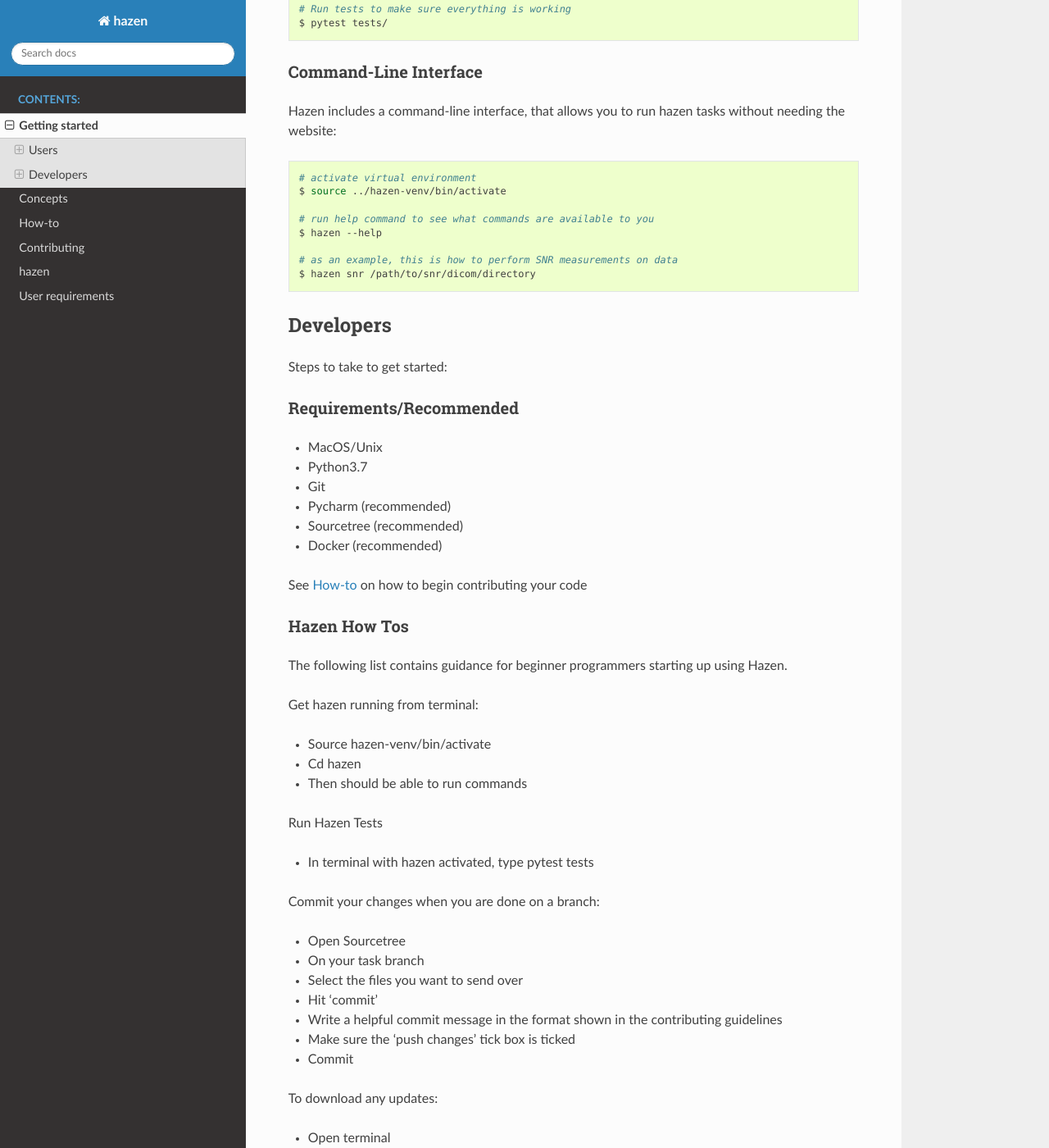
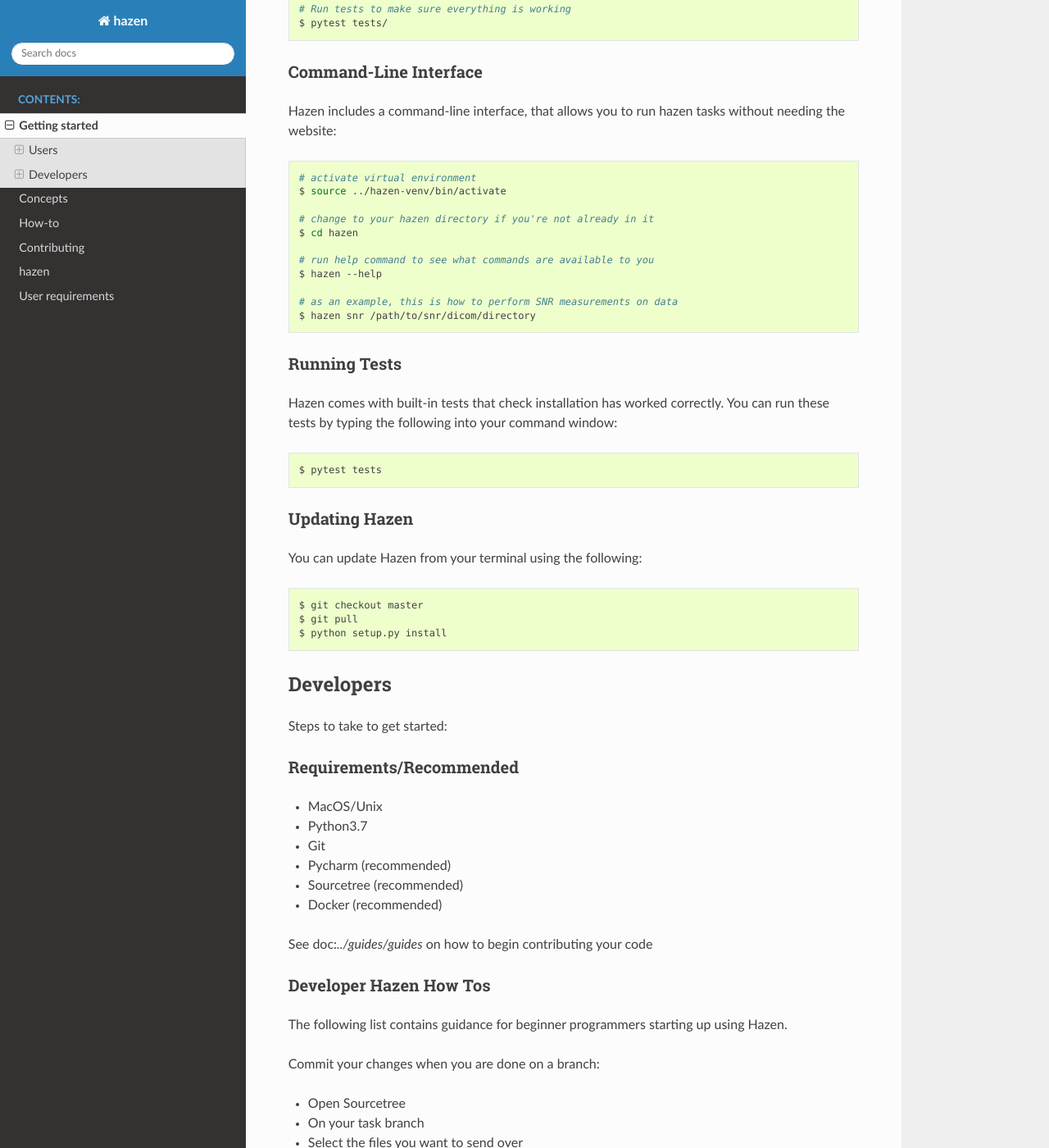
Before and after one commit to GSTT-CSC/hazen, a Sphinx documentation site: the page built from docs/getting_started/getting_started.rst, in a window 1280 px wide and 1400 px high, scrolled down 583 px. Shown: the whole window at 82% size. Built offline with Sphinx 7.4.7 and the Read the Docs theme 2.0.0, drawn with Linux system fonts in a browser that asks for light colours; some of the changed text lies outside the part shown.

Commit message:
HZN-55 update contributing guidelines
Updates to contributing guidelines for transition from bitbucket to jira issues. Detail on running tests and updating hazen added to getting started doc.

```diff
--- a/docs/getting_started/getting_started.rst
+++ b/docs/getting_started/getting_started.rst
@@ -40,11 +40,36 @@
    # activate virtual environment
    $ source ../hazen-venv/bin/activate
 
+   # change to your hazen directory if you're not already in it
+   $ cd hazen
+
    # run help command to see what commands are available to you
    $ hazen --help
 
    # as an example, this is how to perform SNR measurements on data
    $ hazen snr /path/to/snr/dicom/directory
+
+Running Tests
+----------------------
+
+Hazen comes with built-in tests that check installation has worked correctly. You can run these tests by typing the following into your command window:
+
+.. code-block:: bash
+
+   $ pytest tests
+
+
+Updating Hazen
+----------------------
+You can update Hazen from your terminal using the following:
+
+.. code-block:: bash
+
+   $ git checkout master
+   $ git pull
+   $ python setup.py install
+
+
 
 
 Developers
@@ -61,22 +86,12 @@
 - Sourcetree (recommended)
 - Docker (recommended)
 
-See :doc:`../guides/guides` on how to begin contributing your code
+See doc:`../guides/guides` on how to begin contributing your code
 
-Hazen How Tos
+Developer Hazen How Tos
 ------------------------
 
 The following list contains guidance for beginner programmers starting up using Hazen.
-
-Get hazen running from terminal:
-
-- Source hazen-venv/bin/activate
-- Cd hazen
-- Then should be able to run commands
-
-Run Hazen Tests
-
-- In terminal with hazen activated, type pytest tests
 
 Commit your changes when you are done on a branch:
 
@@ -88,12 +103,6 @@
 - Make sure the ‘push changes’ tick box is ticked
 - Commit
 
-To download any updates:
-
-- Open terminal
-- git checkout master
-- git pull
-- python setup.py install
 
 How to stash changes made on your task branch
 
@@ -114,10 +123,12 @@
 
 How to run your current branch from the terminal
 
-- source hazen-venv/bin/activate
-- Pip uninstall hazen
-- Cd hazen
-- Python setup.py develop
+.. code-block:: bash
+
+   $ source hazen-venv/bin/activate
+   $ pip uninstall hazen
+   $ cd hazen
+   $ python setup.py develop
 
 What to do when your task branches are shown as ‘X behind’
 - Switch to branch
@@ -126,5 +137,8 @@
 Edit a commit message that was sent with the wrong wording (from https://linuxize.com/post/change-git-commit-message/ )
 
 - If it is the most recent commit, go to terminal and type in
-- git commit --amend -m "New commit message."
-- git push --force branch-name
+
+.. code-block:: bash
+
+   $ git commit --amend -m "New commit message."
+   $ git push --force branch-name
```
Also changed, not shown: CONTRIBUTING.md (+30 -13 lines).
